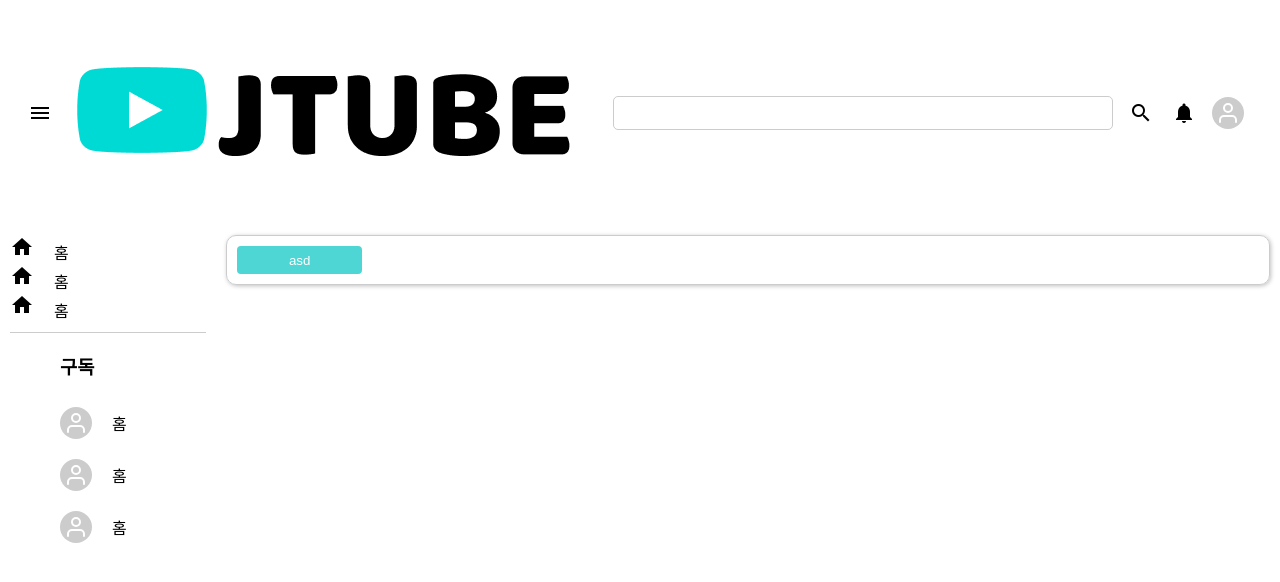
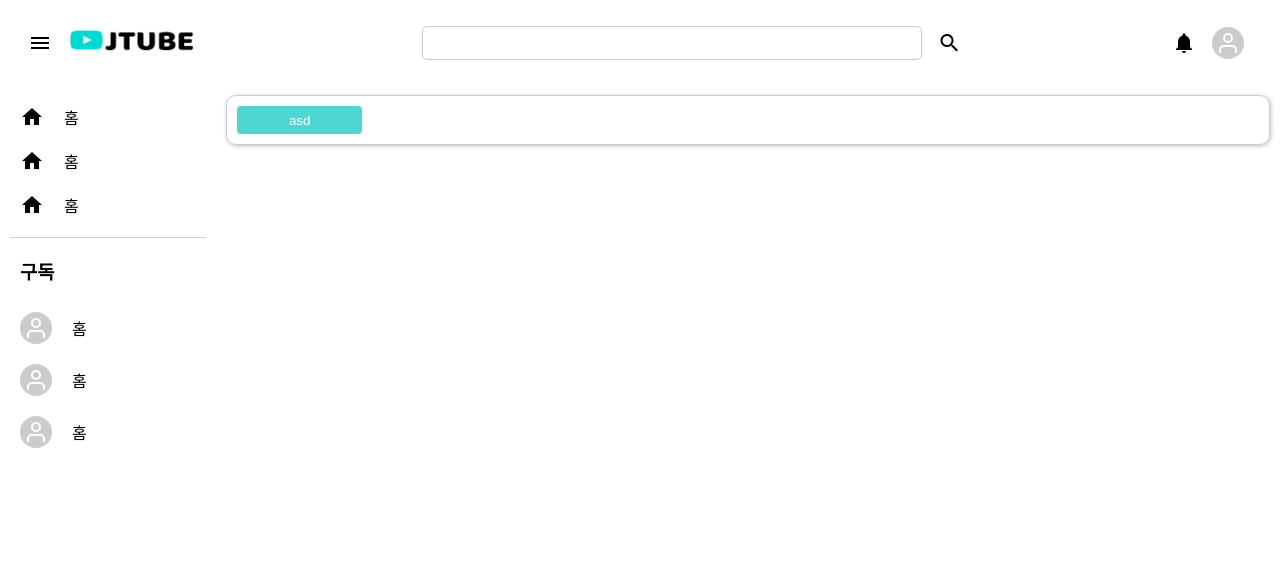
Before and after one commit to imzzstudy/jtube_frontend, a React (Create React App) app: page / in a window 1280 px wide. Shown: the top 582 px of the page. Built offline with nearby package versions, Linux system fonts and the light colour scheme.

Commit message:
fix: SideMenu CSS 수정 및 로고 이미지 크기 조절

```diff
--- a/src/components/organisms/MainHeader/MainHeader.tsx
+++ b/src/components/organisms/MainHeader/MainHeader.tsx
@@ -12,7 +12,7 @@ const MainHeader = () => {
       <div className={classes.start}>
         <IconButton icon="menu" />
         <div style={{ padding: "12px" }}>
-          <Image src={img} />
+          <Image src={img} width={"127px"} height={"40px"}/>
         </div>
       </div>
       <div className={classes.center}>
--- a/src/components/organisms/SideMenu/SideMenu.module.css
+++ b/src/components/organisms/SideMenu/SideMenu.module.css
@@ -11,10 +11,13 @@
 }
 
 .sidemenu_wrap .subscription{
+    list-style: none;
+    margin:0;
+    padding:0 0 10px 0;
     border-bottom: 0;
 }
 
-.sidemenu_wrap .subscription li{
+.sidemenu_wrap ul li{
     display: flex;
     align-items: center;
     padding:10px 10px;
--- a/src/react-env.d.ts
+++ b/src/react-env.d.ts
@@ -1 +1,5 @@
 /// <reference types="react-scripts" />
+declare module '*.mp4' {
+    const src: string;
+    export default src;
+  }
```
